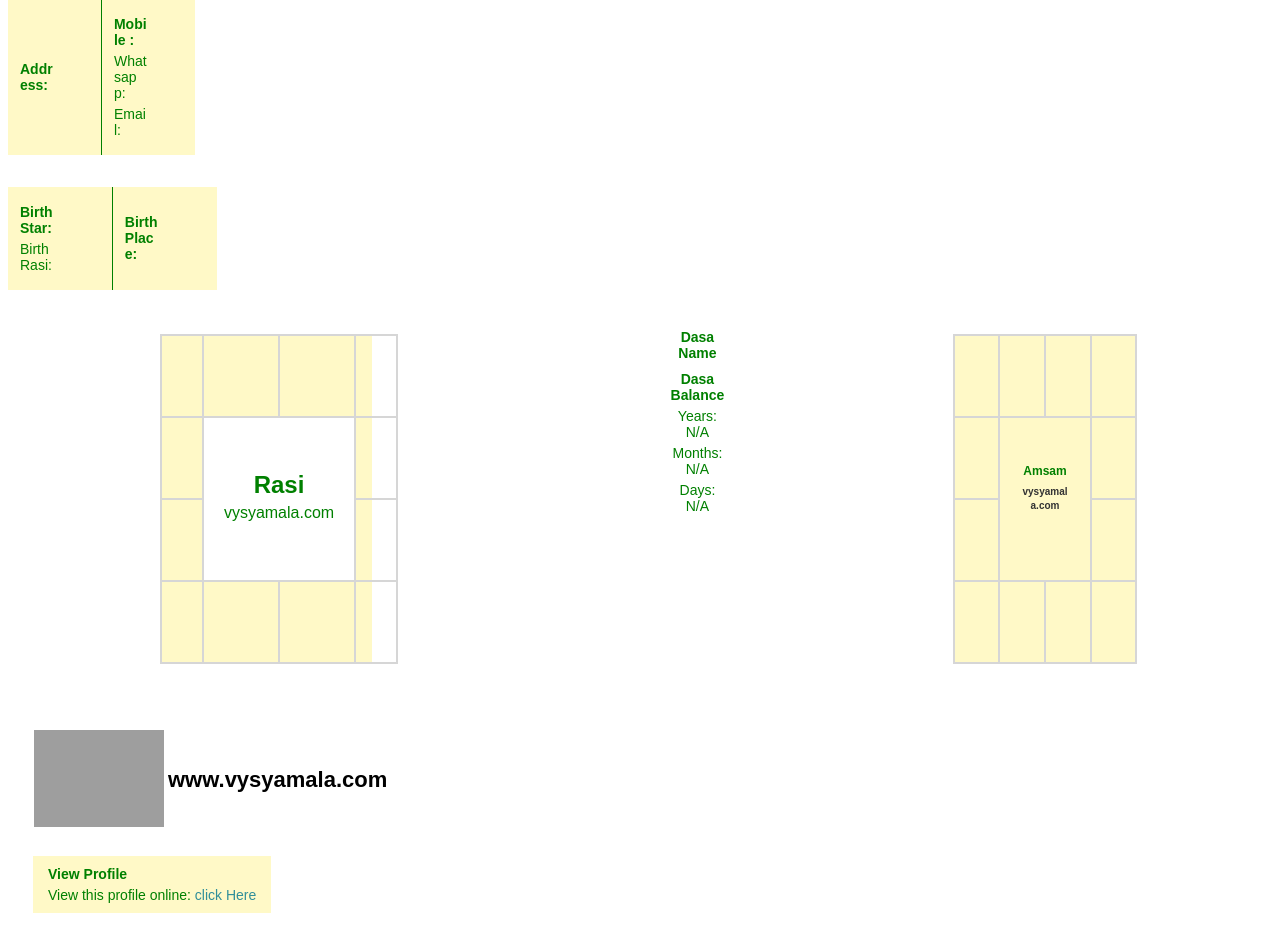
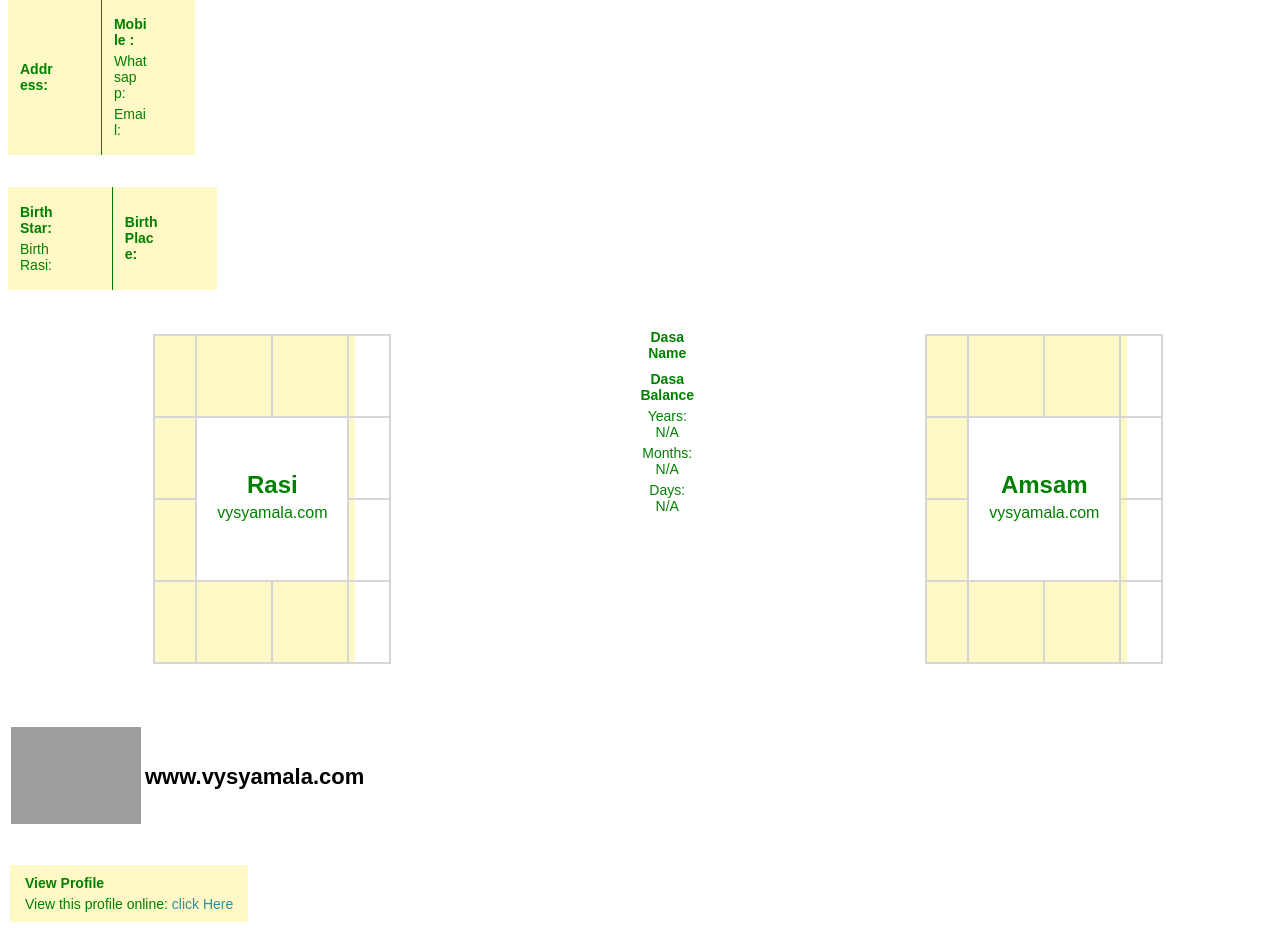
Before and after one commit to Vinoth-PSD/Vysyamalapython, a Django app: template accounts/templates/without_address.html in a window 1280 px wide. Shown: the part 939-1871 px from the top of the page. Run offline with Django 3.2, Linux system fonts and the light colour scheme; the template is opened without the code that fills it, so the values that code supplies are empty; grey boxes are pictures that could not be loaded.

Commit message:
ashwin pdf changes
ashwin pdf changes

```diff
--- a/accounts/templates/pdf_templates/header.html
+++ b/accounts/templates/pdf_templates/header.html
@@ -303,8 +303,8 @@
             color: #000;
             font-size: 16px;
             font-weight: 700;
-            text-align: center;
-            padding: 10px 0;
+            text-align: left;
+            padding: 10px 10px;
         }
 
         .porutham-stars tr td p {
--- a/accounts/templates/pdf_templates/horoscope_file.html
+++ b/accounts/templates/pdf_templates/horoscope_file.html
@@ -1,3 +1,4 @@
+
 {{horoscope_content_admin|safe}}
 </table>
 </div>
--- a/accounts/templates/pdf_templates/horoscope_with_file.html
+++ b/accounts/templates/pdf_templates/horoscope_with_file.html
@@ -1 +1,2 @@
+
 {{horoscope_content|safe}}
--- a/accounts/templates/pdf_templates/horoscope_without_contact.html
+++ b/accounts/templates/pdf_templates/horoscope_without_contact.html
@@ -123,7 +123,8 @@ td.inner-tabledata {
                     </tr>
                     <tr>
                         <td class="inner-tabledata text-wrap">{{amsa_kattam_data.11|replace_br|safe}}</td>
-                        <td class="inner-tabledata text-wrap" colspan="2" rowspan="2" class="highlight">Amsam
+                        <td colspan="2" rowspan="2" class="highlight">
+                            Amsam
                             <p>vysyamala.com</p>
                         </td>
                         <td class="inner-tabledata text-wrap">{{amsa_kattam_data.4|replace_br|safe}}</td>
--- a/accounts/templates/pdf_templates/matching_star_list.html
+++ b/accounts/templates/pdf_templates/matching_star_list.html
@@ -1,12 +1,15 @@
 
+<style>
+  .porutham-star tr td p {
+    text-align: left !important;
+  }
 
+</style>
 
-<div class="section porutham-match">
+<div class=" porutham-match">
   <!-- <h2>Matching Stars</h2> -->
 
-     <table class="porutham-page">
-                <tr>
-                <td>
+     <table class="porutham-page mt-5">
                 <br>
                 <table class="porutham-header">
                     <tr>
@@ -21,7 +24,7 @@
 
   {% for porutham_count, stars in porutham_stars.items %}
     <h2 class="porutham-table-title">Matching Stars ({{ porutham_count }} Poruthams)</h2>
-    <table class="porutham-table porutham-stars">
+    <table class="porutham-table porutham-star">
       <tr>
         <td><p>{{ stars|default:"N/A" }}</p></td>
       </tr>
--- a/accounts/templates/pdf_templates/view_link.html
+++ b/accounts/templates/pdf_templates/view_link.html
@@ -1,4 +1,11 @@
-<div class="section">
+<style>
+  .mt{
+    margin-top: 2rem;
+  }
+</style>
+
+
+<div class="section mt">
    <table class="add-info">
     <tr>
     <td>
--- a/accounts/templates/without_address.html
+++ b/accounts/templates/without_address.html
@@ -1,4 +1,5 @@
 {% include 'pdf_templates/header.html' %}
+
 
   <!-- Include reusable sections -->
   {% include 'pdf_templates/with_contact.html' %}
@@ -6,6 +7,3 @@
   {% include 'pdf_templates/matching_star_list.html' %}
   {% include 'pdf_templates/view_link.html' %}
   {% include 'pdf_templates/horoscope_file.html'%}
-
-</body>
-</html>
```
Also changed, not shown: accounts/templates/with_star_list.html (+4 -4 lines).
